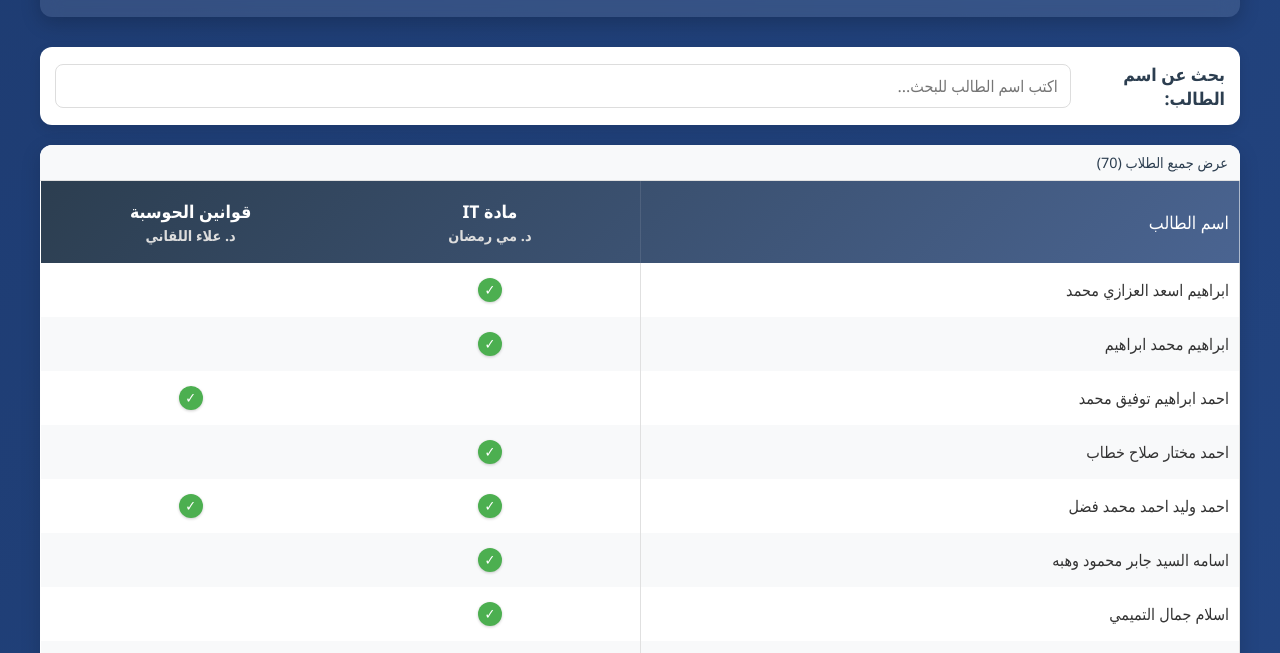
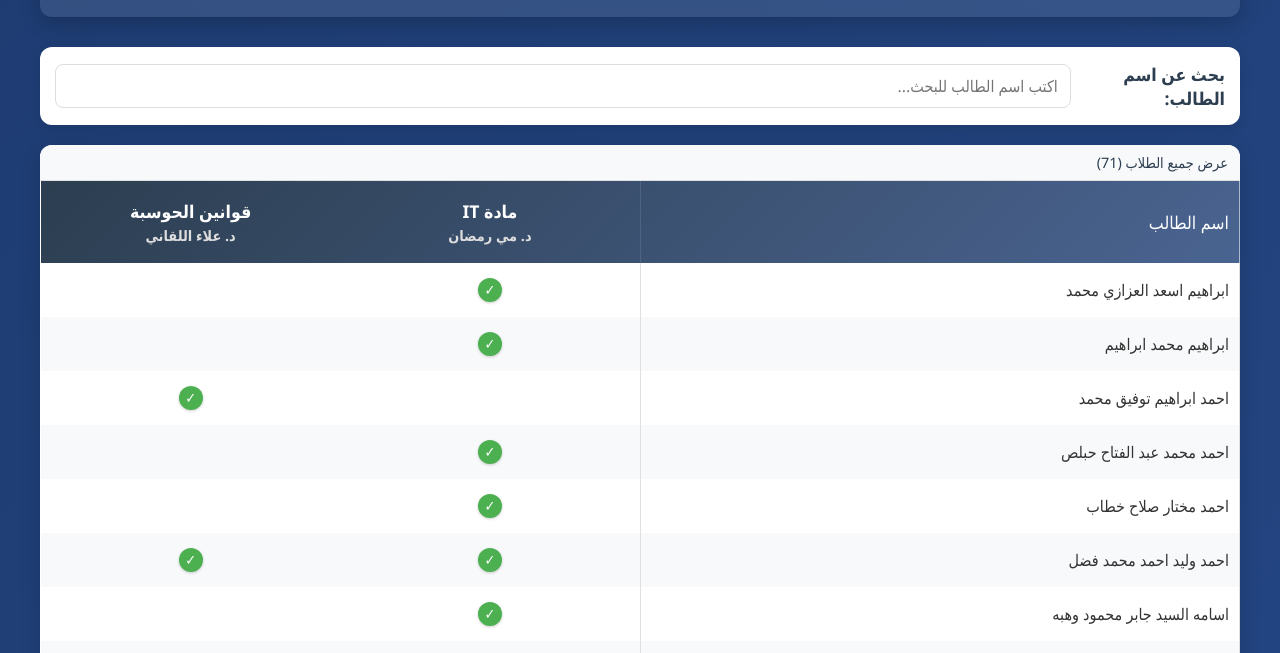
Before and after one commit to Elbtat24/-, a plain HTML site: page index.html in a window 1280 px wide. Shown: the part 121-774 px from the top of the page. Drawn offline with Linux system fonts and the light colour scheme.

Commit message:
index.html

```diff
--- a/index.html
+++ b/index.html
@@ -413,6 +413,7 @@
             { name: "محمد سامي مصطفي عبدالله سعد", it: true, law: false },
             { name: "محمد عزيز عبد الواحد", it: true, law: false },
             { name: "محمد علي الشامي", it: true, law: false },
+            { name: "احمد محمد عبد الفتاح حبلص", it: true, law: false },
             { name: "محمد لطيف السيد احمد العشري", it: true, law: false },
             { name: "محمد حسام محمد الهادي", it: true, law: false },
             { name: "محمد رمضان عبد الحميد شكر", it: true, law: false },
```
